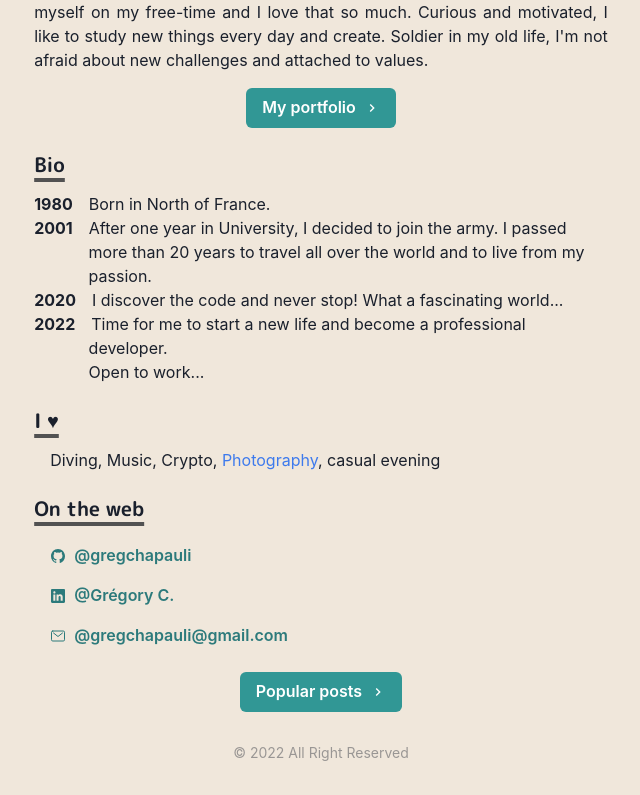
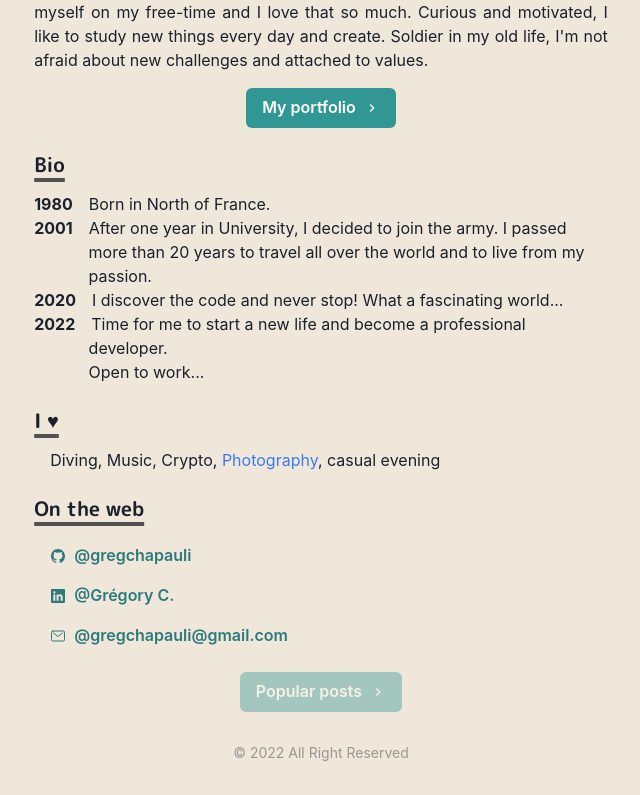
Before and after one commit to gregchapauli/My-Portfolio, a Next.js app: page / in a window 1280 px wide. Shown: the part 310-1105 px from the top of the page, without its empty margins (319-959 px from the left). Built offline with nearby package versions, Linux system fonts and the light colour scheme.

Commit message:
Désactivation du bouton post

```diff
--- a/pages/index.js
+++ b/pages/index.js
@@ -193,7 +193,11 @@ const Home = () => (
 
         <Box align="center" my={4}>
           <NextLink href="/posts" scroll={false}>
-            <Button rightIcon={<ChevronRightIcon />} colorScheme="teal">
+            <Button
+              rightIcon={<ChevronRightIcon />}
+              colorScheme="teal"
+              disabled
+            >
               Popular posts
             </Button>
           </NextLink>
```
